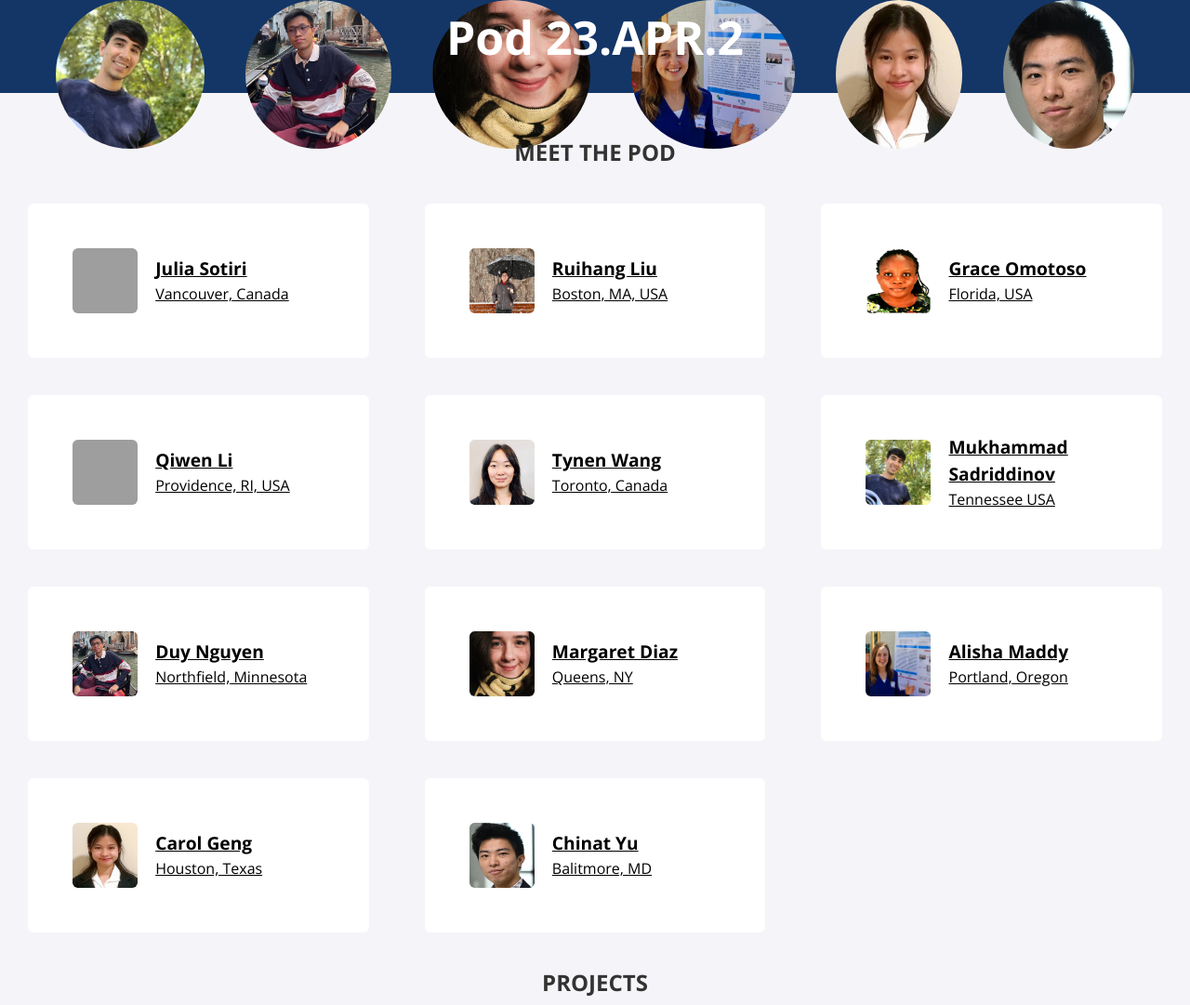
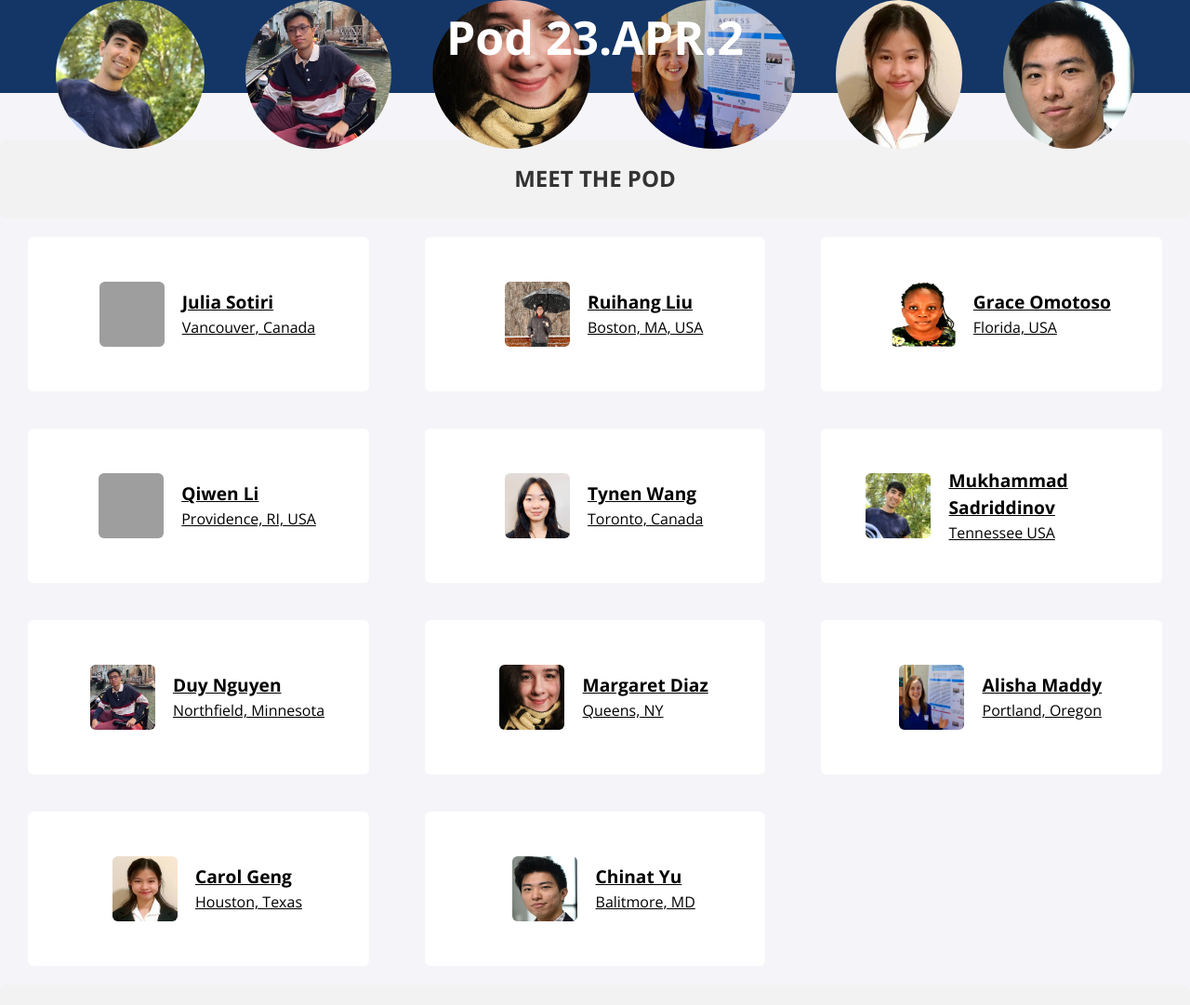
Before and after one commit to MLH-Fellowship/prep-portfolio-23.APR.PREP.2, a Jekyll site: the page built from index.html, in a window 1280 px wide and 1400 px high, scrolled down 191 px. Shown: the part 105-1186 px from the top of the window at 93% size. Built offline with Jekyll 4.4.1, drawn with Linux system fonts in a browser that asks for light colours; nearby versions of some CDN libraries; grey boxes are pictures that could not be loaded.

Commit message:
added styling to social icons

```diff
--- a/_sass/all.scss
+++ b/_sass/all.scss
@@ -5,9 +5,9 @@
 @import 'page';
 
 .section .section-title {
-  // background-color: #f2f2f2;
+  background-color: #f2f2f2;
   border-radius: 8px;
-  // padding: 0.5rem;
+  padding: 0.5rem;
   text-align: center;
 
 }
@@ -24,6 +24,10 @@
   display: grid;
   grid-template-columns: repeat(4, 1fr);
   font-family: "Open Sans", sans-serif;
+}
+
+.card-container a {
+  display: inline;
 }
 
 @media only screen and (max-width: 1500px) {
@@ -66,6 +70,7 @@
   border-radius: .375rem;
   padding: 1.5em;
   font-size: 1.2em;
+  justify-content: center;
 }
 
 .row {
@@ -77,7 +82,7 @@
   margin: 20px 30px;
   background-color: white;
   border-radius: .375rem;
-  // padding: 1.0em;
+  padding: 1.0em;
   font-size: 1.2em;
 
 }
@@ -108,6 +113,25 @@
     font-size: small;
     color: #404040;
   }
+
+  .dates {
+      font-size: small;
+      color: #404040;
+  }
+
+  .social-icon {
+    margin-top: 10px;
+    width: 30px;
+    height: 30px;
+    background-repeat: no-repeat;
+    background-position: center center;
+    text-indent: -9999px; /* hide the link text */
+  }
+
+    .social-icon:hover {
+    width: 40px;
+    height: 40px;
+  }
 }
 
 .icon {
```
